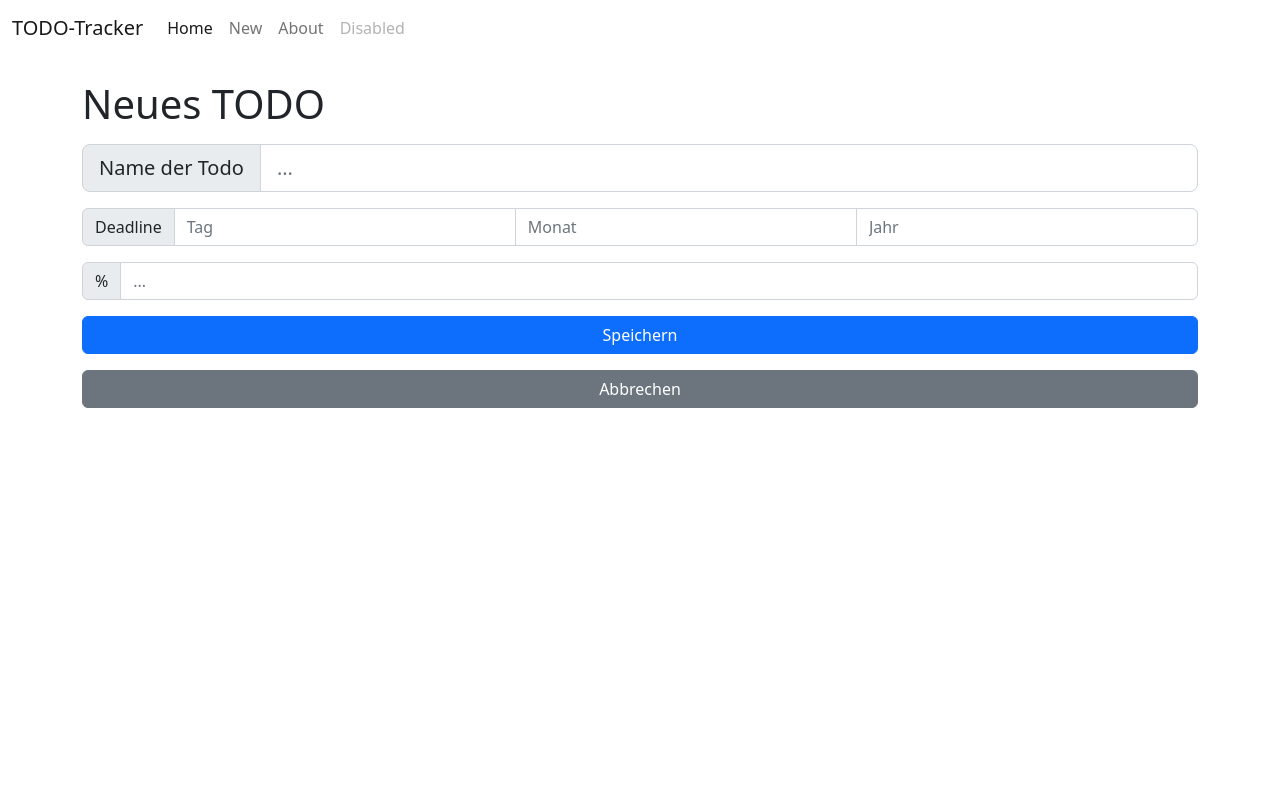
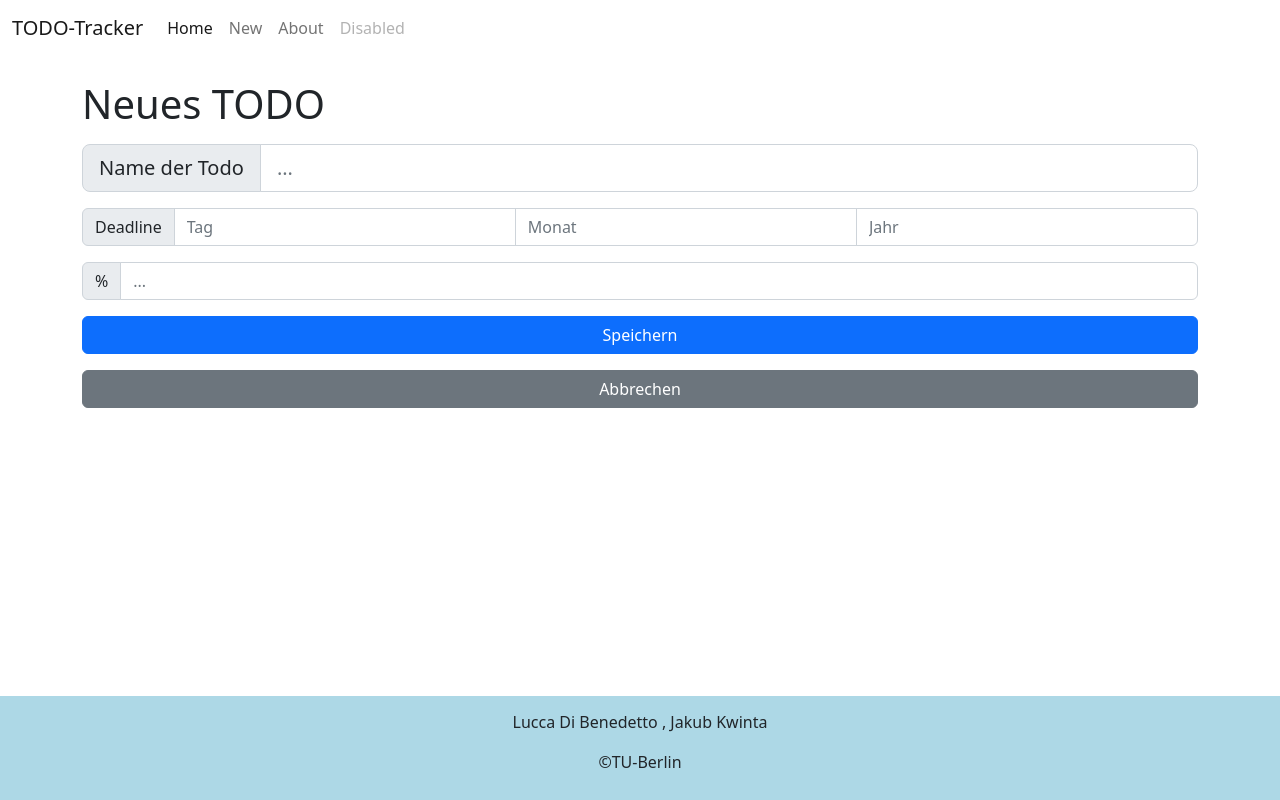
Before and after one commit to luccadibe/hausaufgabe2, a React (Vite) app in the folder hausaufgabe2/client/: page /new in a window 1280 px wide. Built offline with nearby package versions, Linux system fonts and the light colour scheme.

Commit message:
footer hinzugefugt

```diff
--- a/hausaufgabe2/client/src/App.css
+++ b/hausaufgabe2/client/src/App.css
@@ -0,0 +1,9 @@
+.fixed-bottom {
+    position: fixed;
+    bottom: 0;
+    left: 0;
+    width: 100%;
+    background-color: #add8e6;
+    padding: 10px;
+    text-align: center;
+  }
--- a/hausaufgabe2/client/src/App.jsx
+++ b/hausaufgabe2/client/src/App.jsx
@@ -13,6 +13,7 @@ function App() {
         <Route path="/" element={<Home />} />
         <Route path="/new" element={<New />} />
       </Routes>
+      <Footer />
     </div>
   );
 }
--- a/hausaufgabe2/client/src/components/Footer.jsx
+++ b/hausaufgabe2/client/src/components/Footer.jsx
@@ -1,3 +1,5 @@
+import '../App.css';
+
 function Footer() {
   return (
     <div className="fixed-bottom">
```
